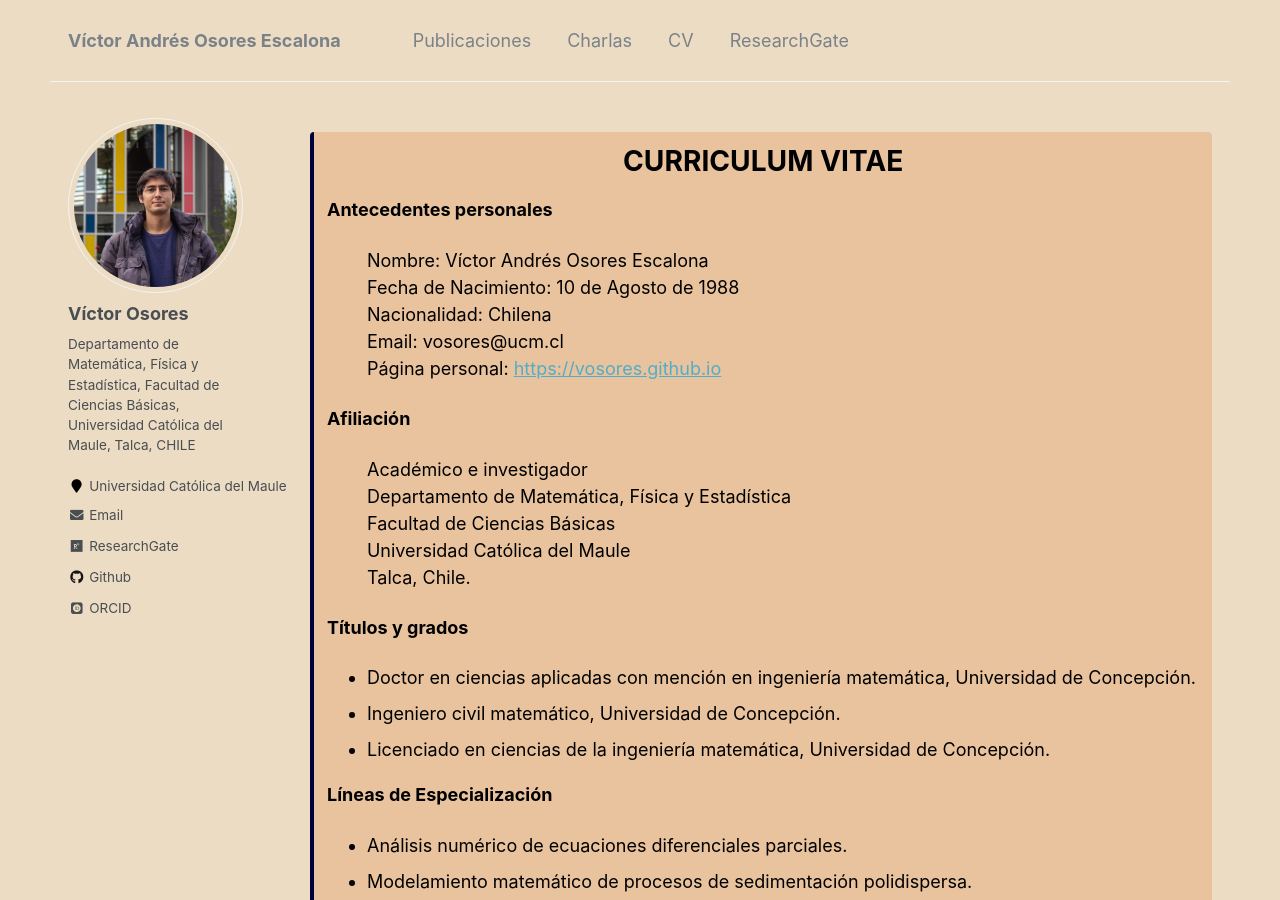
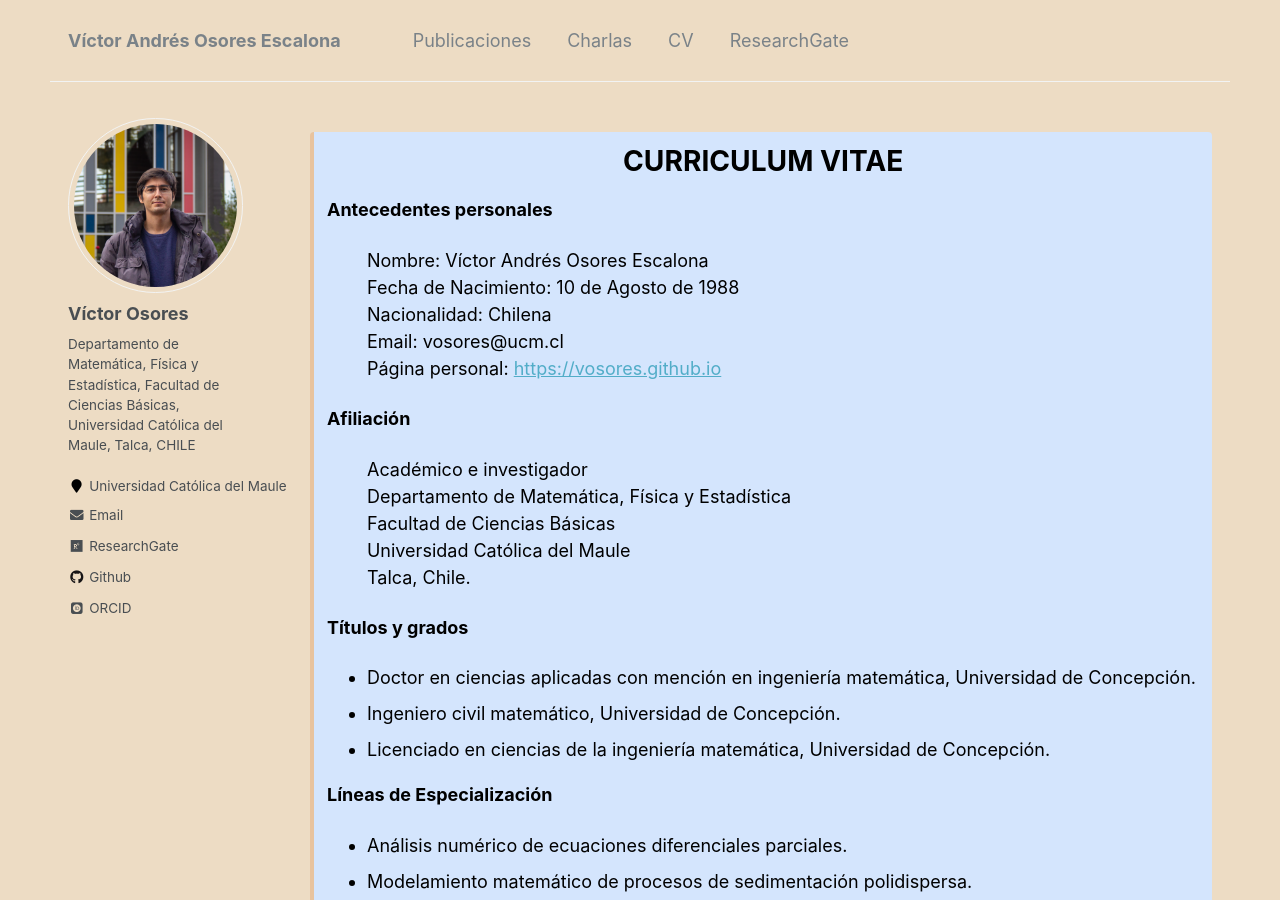
Before and after one commit to vosores/vosores.github.io, a Jekyll site: the page built from _pages/cv.md, in a window 1280 px wide and 900 px high. Built offline with Jekyll 4.4.1, drawn with Linux system fonts in a browser that asks for light colours; some web fonts are replaced.

Commit message:
cv_colorj

```diff
--- a/_pages/cv.md
+++ b/_pages/cv.md
@@ -34,7 +34,7 @@ background-color:#9ec3e8;
 </style>
 
 
-<div class="warning" style='background-color:#e8c39e; color: #000000; border-left: solid #00003d 4px; border-radius: 4px; padding:0.7em;'>
+<div class="warning" style='background-color:#d4e5fd; color: #000000; border-left: solid #e8c39e 4px; border-radius: 4px; padding:0.7em;'>
 <div><h1>CURRICULUM VITAE</h1></div>
 <p><span><strong>Antecedentes personales</strong></span></p>
 <ul style="list-style-type: none">
```
